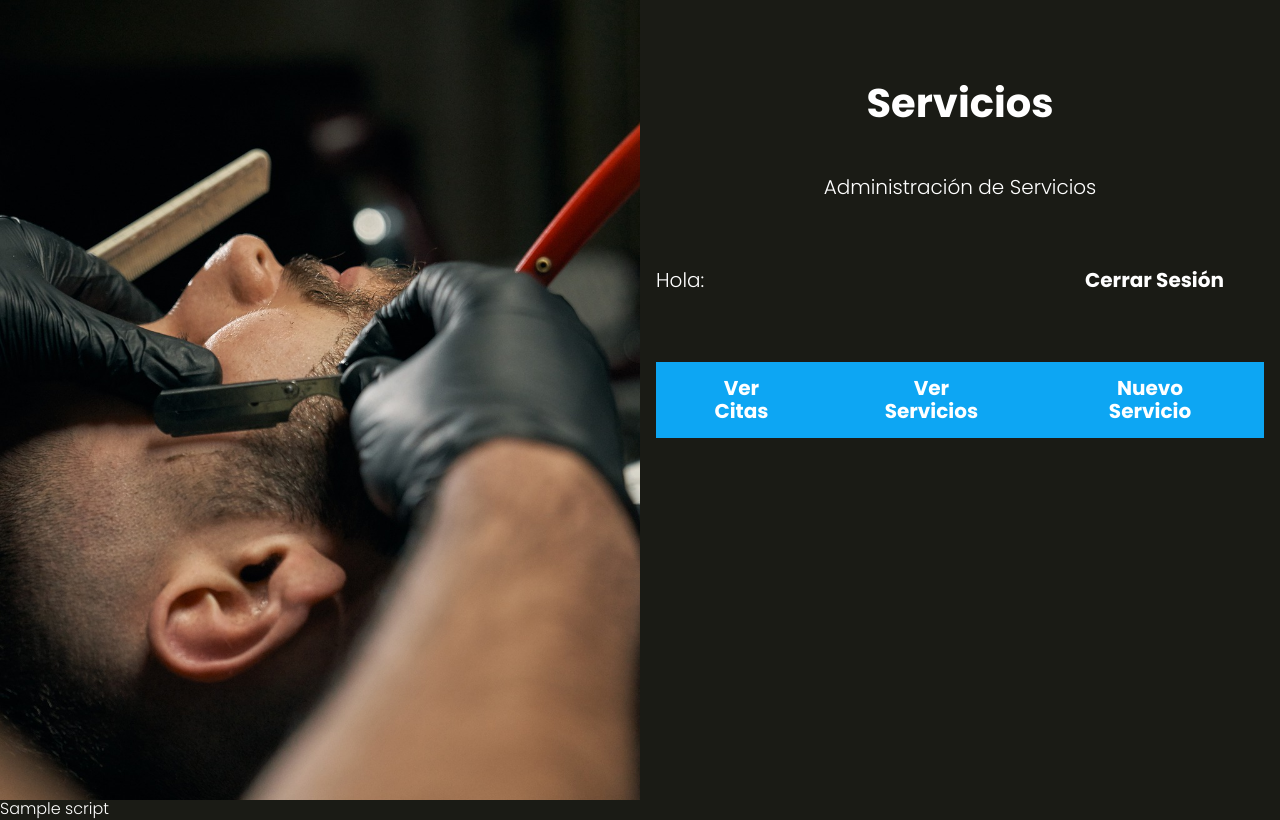
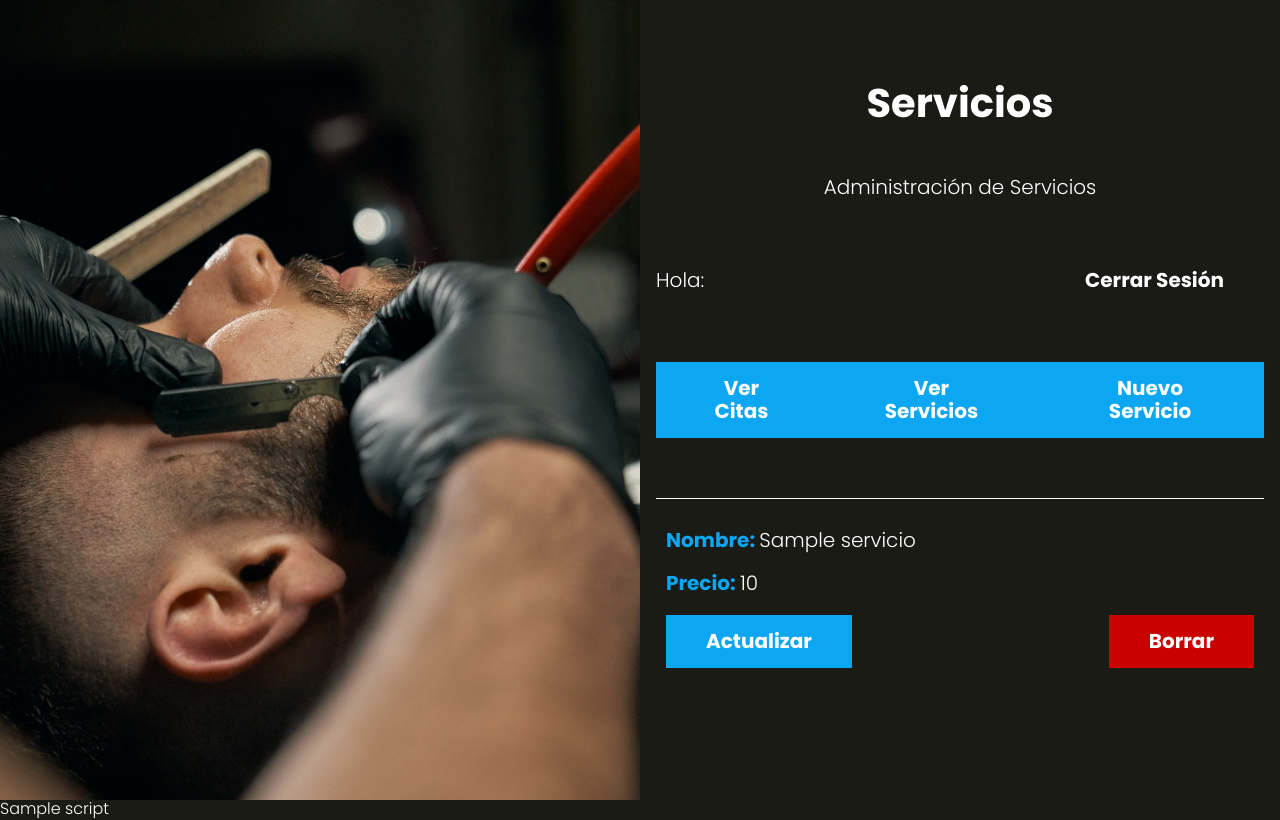
Before and after one commit to germandcb/AppSalon, a PHP site: the page made by views/servicios/index.php in a window 1280 px wide. Run offline with PHP 8.4, Linux system fonts and the light colour scheme; the template is opened without the code that fills it: most values are stand-ins (such as "Sample title", 1, 10 or a date in 2020).

Commit message:
Mostrar los servicios

```diff
--- a/controllers/ServicioController.php
+++ b/controllers/ServicioController.php
@@ -10,8 +10,12 @@ class ServicioController {
     public static function index (Router $router) {
 
         session_start();
+
+        $servicios = Servicio::all();
+
         $router->render('servicios/index', [
-            'nombre' => $_SESSION['nombre']
+            'nombre' => $_SESSION['nombre'],
+            'servicios' => $servicios,
         ]);
     }
 
--- a/src/scss/componentes/_acciones.scss
+++ b/src/scss/componentes/_acciones.scss
@@ -7,6 +7,7 @@
     @include m.tablet {
         display: flex;
         justify-content: space-between;
+        align-items: center;
     }
     a {
         color: v.$blanco;
--- a/src/scss/layout/_admin.scss
+++ b/src/scss/layout/_admin.scss
@@ -20,3 +20,16 @@
         }
     }
 }
+
+.servicios {
+    @extend .citas;
+
+    .acciones {
+        margin: 0;
+    }
+
+    .boton,
+    .boton-eliminar {
+        margin: 0;
+    }
+}
--- a/views/servicios/index.php
+++ b/views/servicios/index.php
@@ -4,3 +4,21 @@
 <?php
     include_once __DIR__ . '/../templates/barra.php';
 ?>
+
+<ul class="servicios">
+    <?php  foreach($servicios as $servicio) { ?>
+        <li>
+            <p>Nombre: <span><?php echo $servicio->nombre; ?></span> </p>
+            <p>Precio: <span><?php echo $servicio->precio; ?></span> </p>
+
+            <div class="acciones">
+                <a class="boton" href="/servicios/actualizar?id=<?php echo $servicio->id; ?>">Actualizar</a>
+
+                <form action="/servicios/eliminar" method="POST">
+                    <input type="hidden" name="id" value="<?php echo $servicio->id; ?>">
+                    <input type="submit" value="Borrar" class="boton-eliminar">
+                </form>
+            </div>
+        </li>
+    <?php } ?>
+</ul>
```
Also changed, not shown: public/build/css/app.css, 1 other file.
